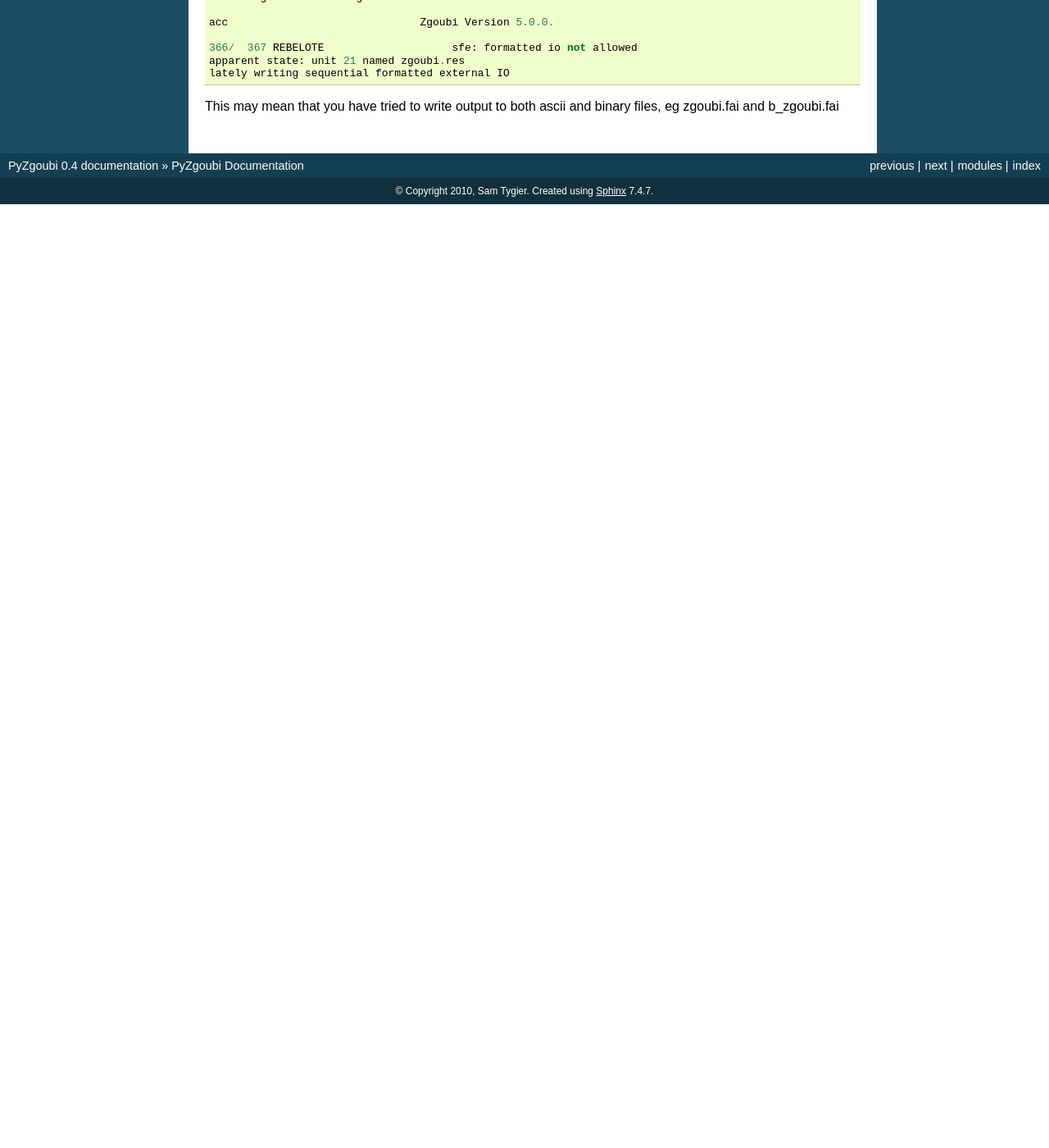
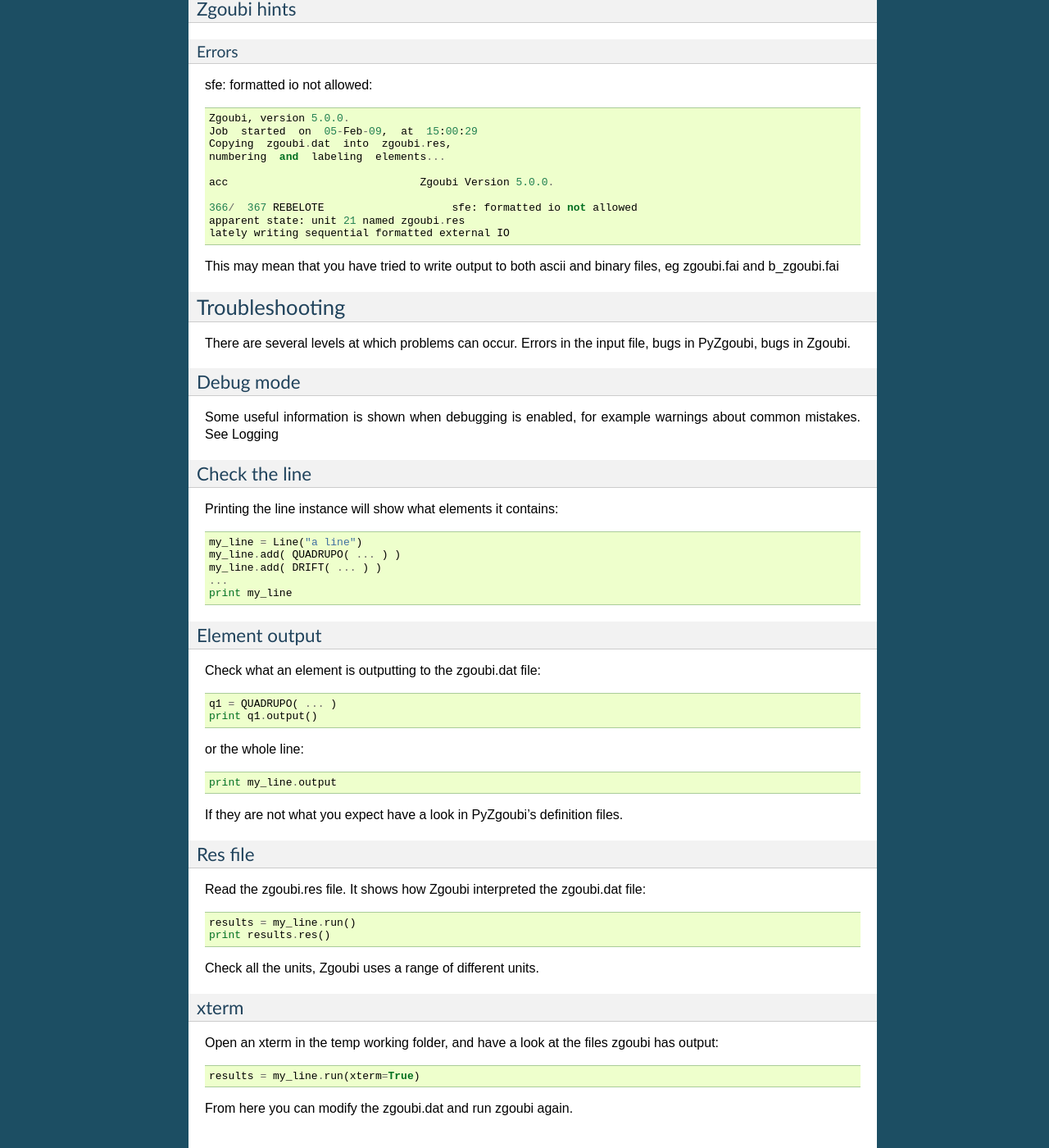
Before and after one commit to radiasoft/pyzgoubi, a Sphinx documentation site: the page built from doc/source/doc.rst, in a window 1280 px wide and 1400 px high, scrolled down 13316 px. Shown: the whole window at 82% size. Built offline with Sphinx 7.4.7, drawn with Linux system fonts in a browser that asks for light colours; before the commit the page ends 13565 px from its top, so only the background shows below that; some of the changed text lies outside the part shown.

Commit message:
few doc improvements, extra warnings on bad lines at debug level, remove high find_closed_orbit() tol values in examples

```diff
--- a/doc/source/doc.rst
+++ b/doc/source/doc.rst
@@ -323,17 +323,17 @@
 
 To find the full list of elements available in the current version run::
 
-    pyzgoubi help elements
+    pyzgoubi --help elements
 
 To find the names of the parameters available for an element use::
 
-    pyzgoubi help element_name
+    pyzgoubi --help element_name
 
 e.g.::
 
-    pyzgoubi help MULTIPOL
+    pyzgoubi --help MULTIPOL
 
-Use this in combination with the Zgoubi manual.
+Use this in combination with the Zgoubi manual. Most parameters have the same name. Greek letters in the manual are usually anglicised  (e.g. τ to tau). Subscripts are represented with underscores. When there is a entrance and exit version of a parameter E (entrée) and S (sortie) are used to distinguish.
 
 Running Zgoubi
 --------------
@@ -391,6 +391,12 @@
     print res.get_all('fai')
     print res.get_track('fai', ['Y','T'])
 
+Assuming that you are using a recent Zgoubi version get_all will return a numpy structured array (recarray) which has named columns. To see the names of the columns use::
+
+	fai_data = res.get_all('fai')
+	print fai_data.dtype.names
+
+To find the units look inside a zgoubi.fai file.
 
 Bunch Objects
 -------------
@@ -592,6 +598,7 @@
 
 Logging levels
 """"""""""""""
+.. _Logging:
 
 The verbosity of PyZgoubi can be adjusted. By default the log_level is set to 'warn', so only warnings and error messages are printed. One can raise the level to 'debug' which will also show debug messages. To do this for a single run use::
 
@@ -665,3 +672,60 @@
 
 
 This may mean that you have tried to write output to both ascii and binary files, eg zgoubi.fai and b_zgoubi.fai
+
+
+Troubleshooting
+---------------
+
+There are several levels at which problems can occur. Errors in the input file, bugs in PyZgoubi, bugs in Zgoubi.
+
+Debug mode
+""""""""""
+
+Some useful information is shown when debugging is enabled, for example warnings about common mistakes. See :ref:`Logging`
+
+
+Check the line
+""""""""""""""
+
+Printing the line instance will show what elements it contains::
+
+	my_line = Line("a line")
+	my_line.add( QUADRUPO( ... ) )
+	my_line.add( DRIFT( ... ) )
+	...
+	print my_line
+
+
+Element output
+""""""""""""""
+
+Check what an element is outputting to the zgoubi.dat file::
+
+	q1 = QUADRUPO( ... )
+	print q1.output()
+
+or the whole line::
+
+	print my_line.output
+
+If they are not what you expect have a look in PyZgoubi's definition files.
+
+Res file
+""""""""
+
+Read the zgoubi.res file. It shows how Zgoubi interpreted the zgoubi.dat file::
+
+	results = my_line.run()
+	print results.res()
+
+Check all the units, Zgoubi uses a range of different units.
+
+xterm
+"""""
+
+Open an xterm in the temp working folder, and have a look at the files zgoubi has output::
+
+	results = my_line.run(xterm=True)
+
+From here you can modify the zgoubi.dat and run zgoubi again.
```
Also changed, not shown: 4 other files.
